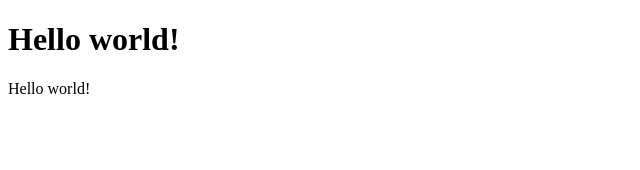
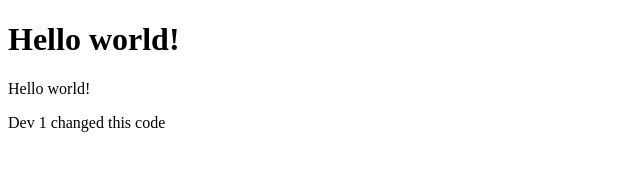
Before and after one commit to vadym0509/new-html-project, a plain HTML site: page index.html in a window 1280 px wide. Shown: the whole page, without its empty margins (0-640 px from the left). Drawn offline with Linux system fonts and the light colour scheme.

Commit message:
changed by dev01

```diff
--- a/index.html
+++ b/index.html
@@ -8,5 +8,6 @@
 <body>
  <h1>Hello world!</h1>
  <p>Hello world!</p>
+ <P>Dev 1 changed this code</P>
 </body>
 </html>
```
